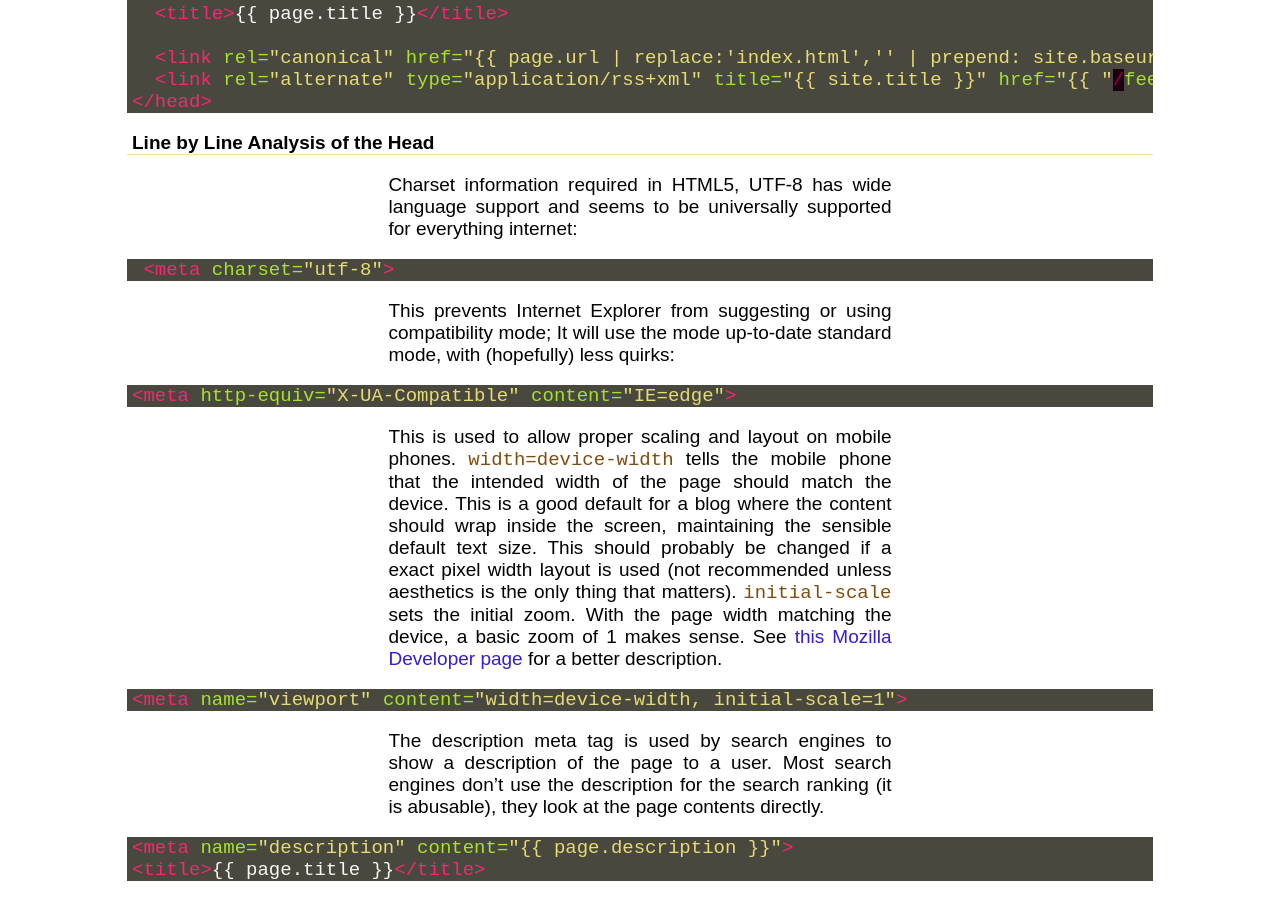
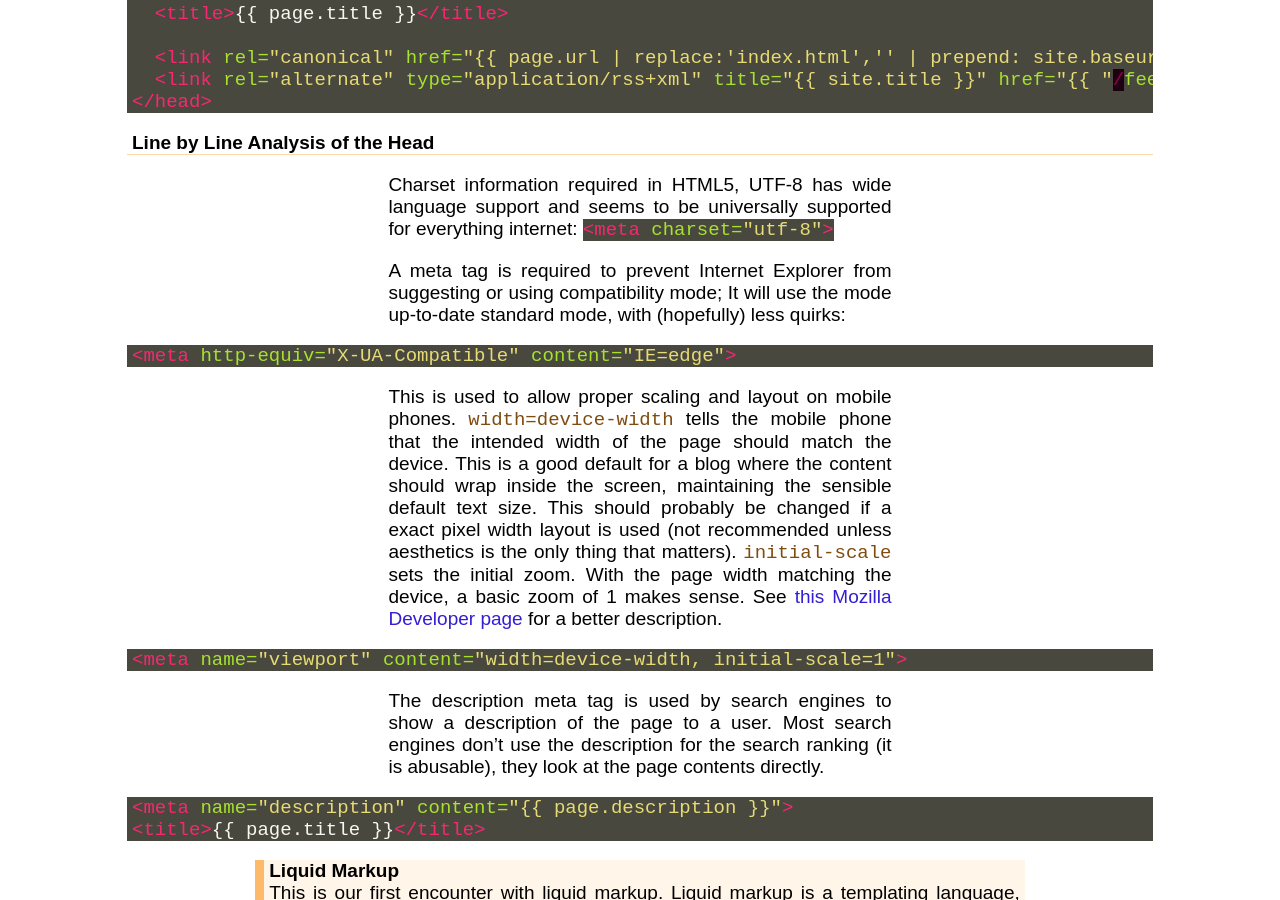
Before and after one commit to t3hmun/t3hsite, a Jekyll site: the page built from _posts/2015-10-03-part-03-clean-basic-html.md, in a window 1280 px wide and 900 px high, scrolled down 2086 px. Built offline with Jekyll 4.4.1, drawn with Linux system fonts in a browser that asks for light colours.

Commit message:
Added some inline formatting.

````diff
--- a/_posts/2015-10-03-part-03-clean-basic-html.md
+++ b/_posts/2015-10-03-part-03-clean-basic-html.md
@@ -78,13 +78,10 @@ The default `/head.html` generated by Jekyll is mostly kept intact. A few of the
 
 ### Line by Line Analysis of the Head
 
-Charset information required in HTML5, UTF-8 has wide language support and seems to be universally supported for everything internet:
+Charset information required in HTML5, UTF-8 has wide language support and seems to be universally supported for everything internet: `<meta charset="utf-8">`{: .highlight .language-html}
 
-```html
- <meta charset="utf-8">
-```
 
-This prevents Internet Explorer from suggesting or using compatibility mode;
+A meta tag is required to prevent Internet Explorer from suggesting or using compatibility mode;
 It will use the mode up-to-date standard mode, with (hopefully) less quirks:
 
 ```html
````
Also changed, not shown: _posts/2015-10-02-part-02-tooling-up.md (+4 -4 lines).
